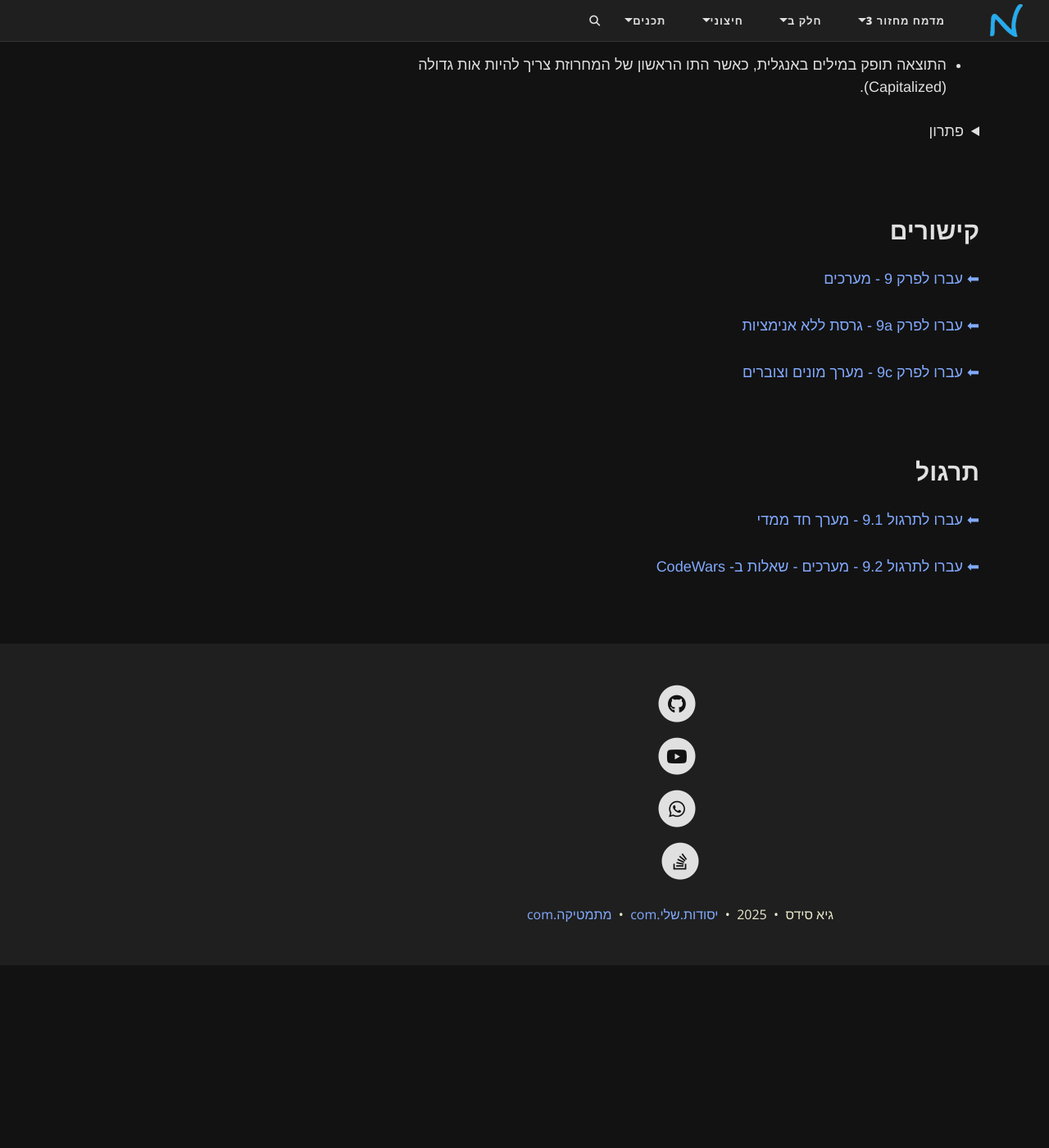
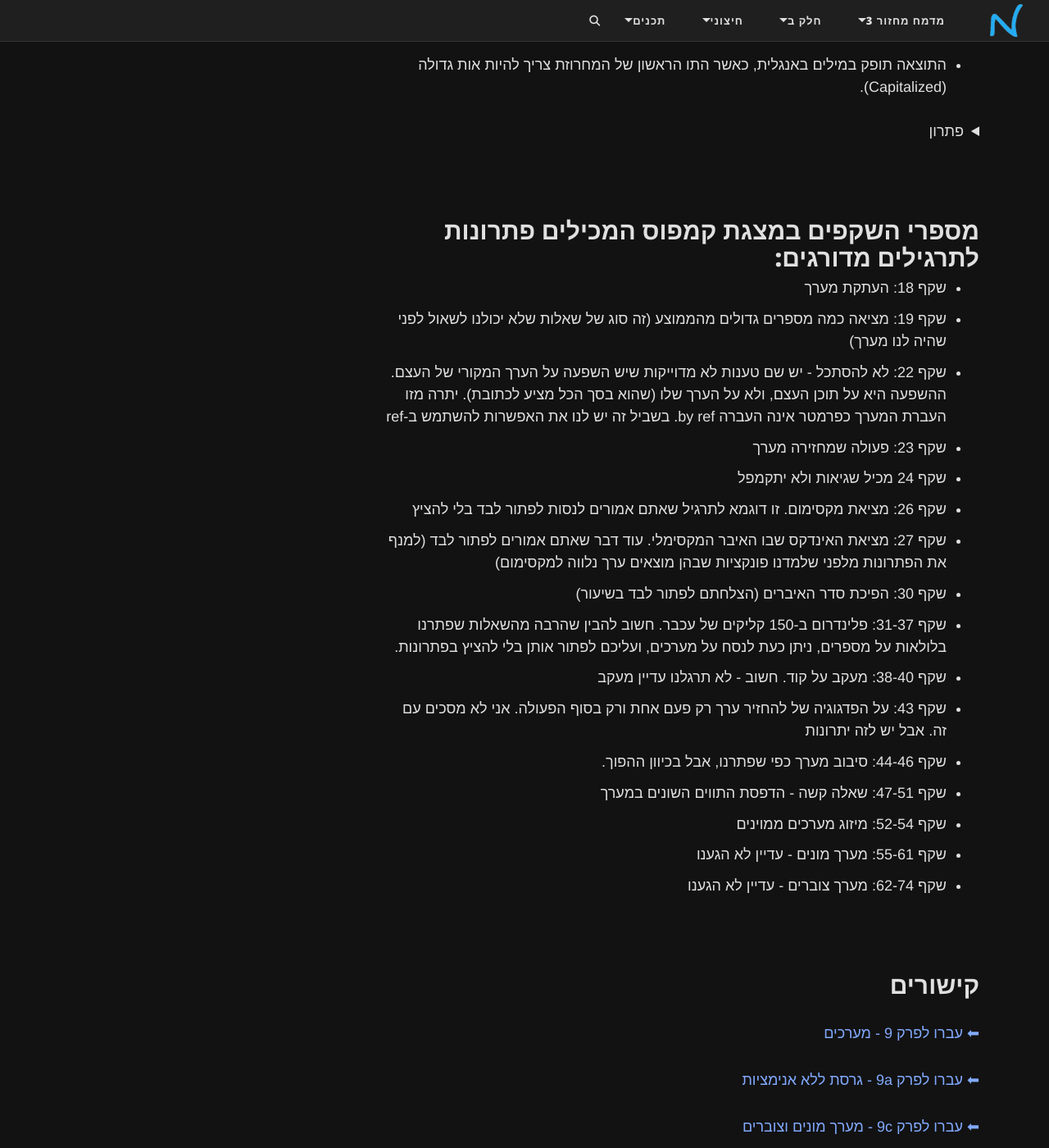
Before and after one commit to 3strategy/BeautifulYesodot, a Jekyll site: the page built from cs2/Chapter9b.md, in a window 1280 px wide and 1400 px high, scrolled down 4174 px. Shown: the whole window at 82% size. Built offline with Jekyll 4.4.1, drawn with Linux system fonts in a browser that asks for light colours; comment, search, counter and statistics services are not loaded; before the commit the page ends 5351 px from its top, so only the background shows below that.

Commit message:
שיפוץ 9b

```diff
--- a/cs2/Chapter9b.md
+++ b/cs2/Chapter9b.md
@@ -265,6 +265,26 @@ public static int NumFromWord(string s)
 </details>
 
 
+## מספרי השקפים במצגת קמפוס המכילים פתרונות לתרגילים מדורגים:
+
+- שקף 18: העתקת מערך
+- שקף 19: מציאה כמה מספרים גדולים מהממוצע (זה סוג של שאלות שלא יכולנו לשאול לפני שהיה לנו מערך)
+- שקף 22: לא להסתכל - יש שם טענות לא מדוייקות שיש השפעה על הערך המקורי של העצם. ההשפעה היא על תוכן העצם, ולא על הערך שלו (שהוא בסך הכל מציע לכתובת). יתרה מזו העברת המערך כפרמטר אינה העברה by ref. בשביל זה יש לנו את האפשרות להשתמש ב-ref
+- שקף 23: פעולה שמחזירה מערך
+- שקף 24 מכיל שגיאות ולא יתקמפל
+- שקף 26: מציאת מקסימום. זו דוגמא לתרגיל שאתם אמורים לנסות לפתור לבד בלי להציץ
+- שקף 27: מציאת האינדקס שבו האיבר המקסימלי. עוד דבר שאתם אמורים לפתור לבד (למנף את הפתרונות מלפני שלמדנו פונקציות שבהן מוצאים ערך נלווה למקסימום)
+- שקף 30: הפיכת סדר האיברים (הצלחתם לפתור לבד בשיעור)
+- שקף 31-37: פלינדרום ב-150 קליקים של עכבר. חשוב להבין שהרבה מהשאלות שפתרנו בלולאות על מספרים, ניתן כעת לנסח על מערכים, ועליכם לפתור אותן בלי להציץ בפתרונות.
+- שקף 38-40: מעקב על קוד. חשוב - לא תרגלנו עדיין מעקב
+- שקף 43: על הפדגוגיה של להחזיר ערך רק פעם אחת ורק בסוף הפעולה. אני לא מסכים עם זה. אבל יש לזה יתרונות
+- שקף 44-46: סיבוב מערך כפי שפתרנו, אבל בכיוון ההפוך.
+- שקף 47-51: שאלה קשה - הדפסת התווים השונים במערך
+- שקף 52-54: מיזוג מערכים ממוינים
+- שקף 55-61: מערך מונים - עדיין לא הגענו
+- שקף 62-74: מערך צוברים - עדיין לא הגענו
+
+
 
 
 ## קישורים
```
